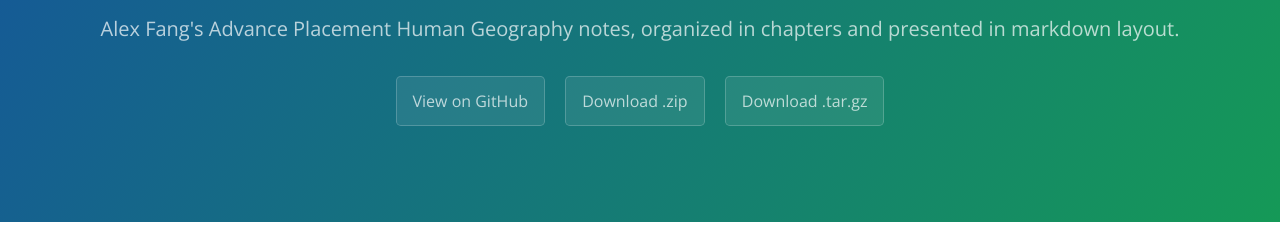
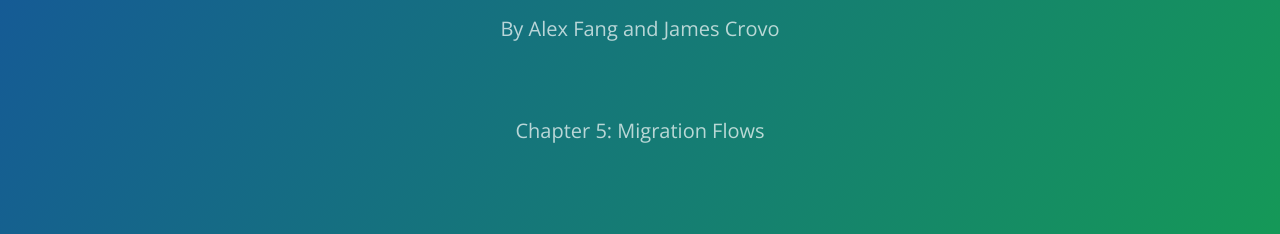
Before and after one commit to JamesAC42/APHGNotes, a plain HTML site: page chapter_5.html in a window 1280 px wide. Shown: the part 161-395 px from the top of the page. Drawn offline with nearby package versions, Linux system fonts and the light colour scheme.

Commit message:
Update chapter_5.html

```diff
--- a/chapter_5.html
+++ b/chapter_5.html
@@ -2,7 +2,7 @@
 <html lang="en-us">
   <head>
     <meta charset="UTF-8">
-    <title>AP Human Geography Notes by JamesAC42</title>
+    <title>APHG Migration</title>
     <meta name="viewport" content="width=device-width, initial-scale=1">
     <link rel="stylesheet" type="text/css" href="stylesheets/normalize.css" media="screen">
     <link href='https://fonts.googleapis.com/css?family=Open+Sans:400,700' rel='stylesheet' type='text/css'>
@@ -12,10 +12,9 @@
   <body>
     <section class="page-header">
       <h1 class="project-name">AP Human Geography Notes</h1>
-      <h2 class="project-tagline">Alex Fang&#39;s Advance Placement Human Geography notes, organized in chapters and presented in markdown layout.</h2>
-      <a href="https://github.com/JamesAC42/APHGNotes" class="btn">View on GitHub</a>
-      <a href="https://github.com/JamesAC42/APHGNotes/zipball/master" class="btn">Download .zip</a>
-      <a href="https://github.com/JamesAC42/APHGNotes/tarball/master" class="btn">Download .tar.gz</a>
+      <h2 class="project-tagline">By Alex Fang and James Crovo</h2>
+      <br>
+      <h2 class="project-tagline">Chapter 5: Migration Flows</h2>
     </section>
 
     <section class="main-content">
```
